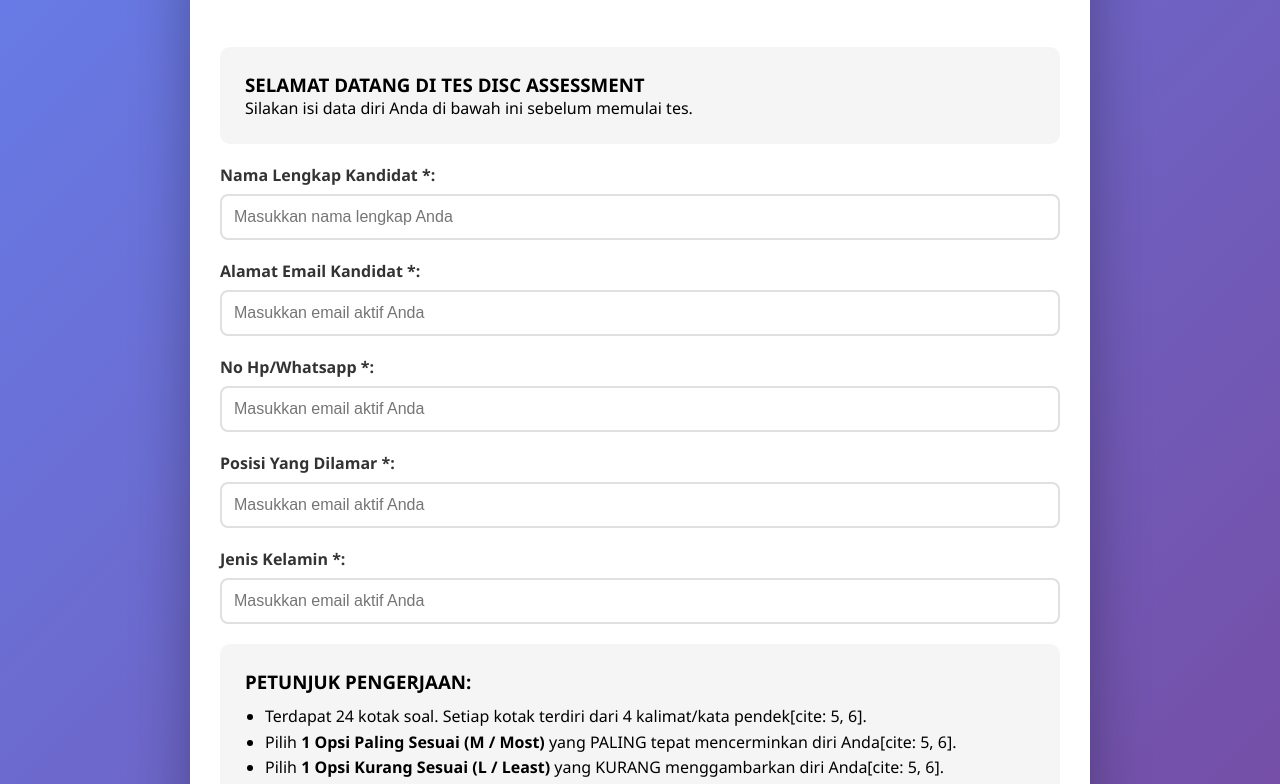
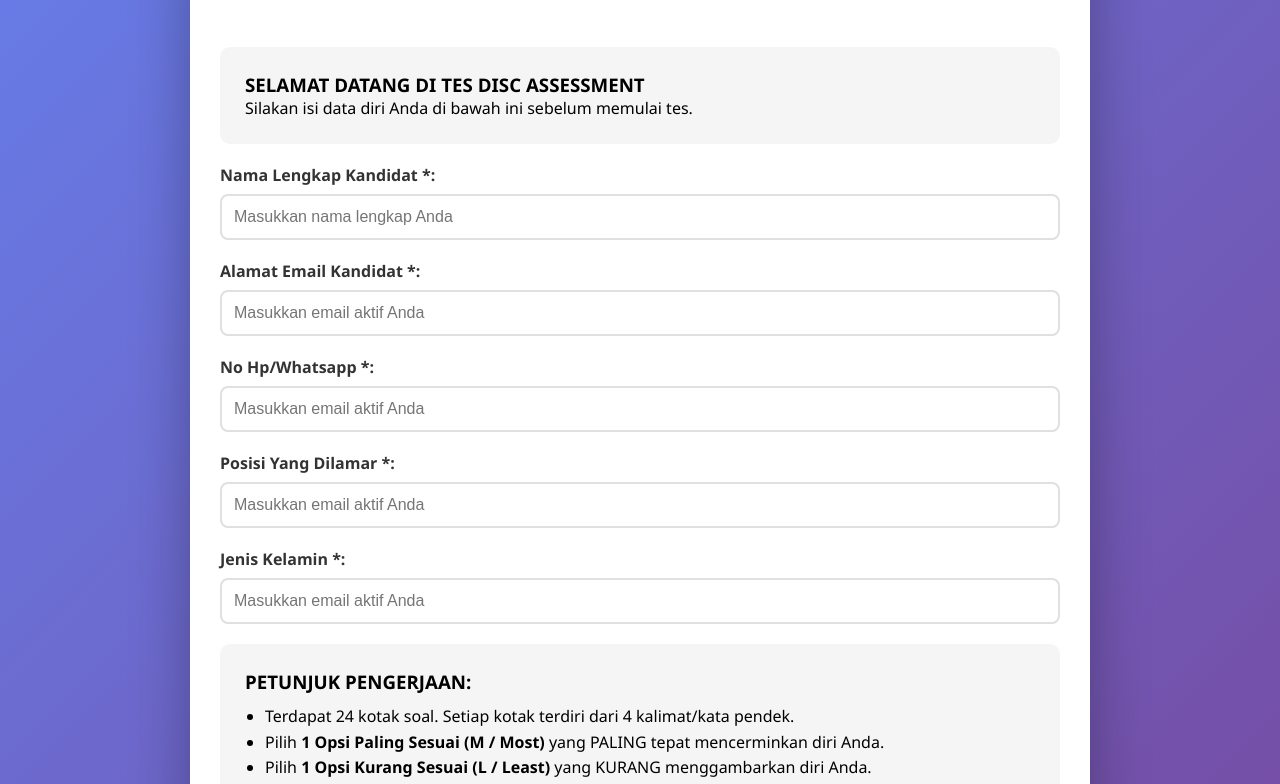
Before and after one commit to Fiscall/DISC-Assessment-AlbeaIndonesia, a website: page index.html in a window 1280 px wide. Shown: the part 161-945 px from the top of the page. Drawn offline with nearby package versions, Linux system fonts and the light colour scheme.

Commit message:
Update index.html

```diff
--- a/index.html
+++ b/index.html
@@ -284,9 +284,9 @@
                 <div class="disc-description">
                     <h3>PETUNJUK PENGERJAAN:</h3>
                     <ul style="margin: 10px 0 10px 20px; line-height: 1.6;">
-                        <li>Terdapat 24 kotak soal. Setiap kotak terdiri dari 4 kalimat/kata pendek[cite: 5, 6].</li>
-                        <li>Pilih <strong>1 Opsi Paling Sesuai (M / Most)</strong> yang PALING tepat mencerminkan diri Anda[cite: 5, 6].</li>
-                        <li>Pilih <strong>1 Opsi Kurang Sesuai (L / Least)</strong> yang KURANG menggambarkan diri Anda[cite: 5, 6].</li>
+                        <li>Terdapat 24 kotak soal. Setiap kotak terdiri dari 4 kalimat/kata pendek.</li>
+                        <li>Pilih <strong>1 Opsi Paling Sesuai (M / Most)</strong> yang PALING tepat mencerminkan diri Anda.</li>
+                        <li>Pilih <strong>1 Opsi Kurang Sesuai (L / Least)</strong> yang KURANG menggambarkan diri Anda.</li>
                         <li>Pilihan M dan L <strong>tidak boleh berada pada baris yang sama</strong>[cite: 5, 6].</li>
                     </ul>
                 </div>
```
